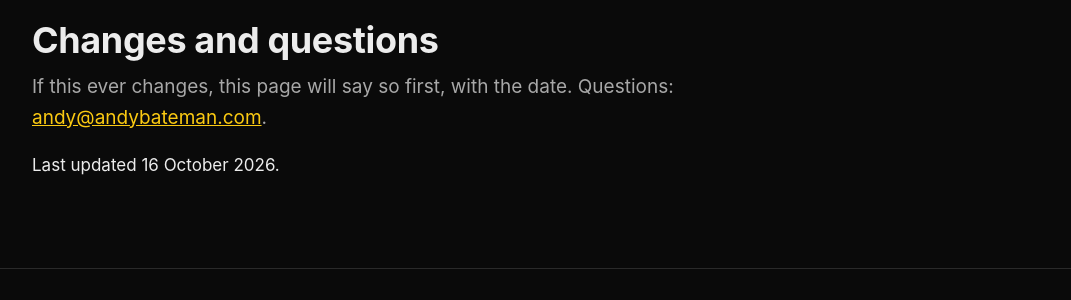
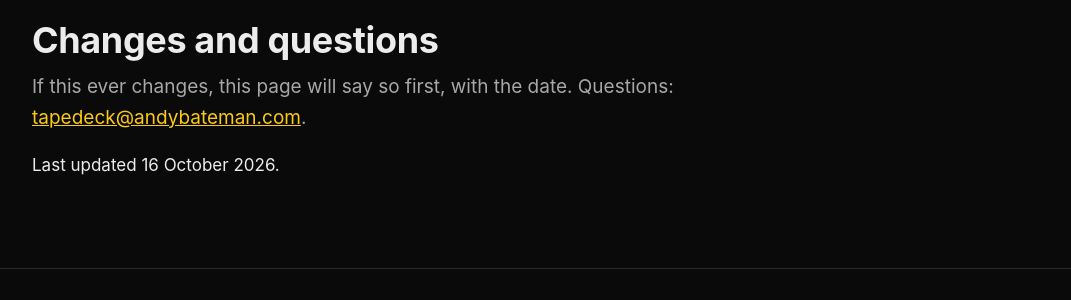
Before and after one commit to andybateman/andybateman.github.io, a Jekyll site: the page tapedeck/privacy.html, which Jekyll copies as it is, in a window 1280 px wide. Shown: the part 1789-2089 px from the top of the page, without its empty margins (104-1175 px from the left). Built offline with Jekyll 4.4.1, drawn with Linux system fonts in a browser that asks for light colours.

Commit message:
/tapedeck/: support at tapedeck@andybateman.com on the help and privacy pages

```diff
--- a/tapedeck/help.html
+++ b/tapedeck/help.html
@@ -370,7 +370,7 @@
   <details><summary>What do the heart and the download arrow on an album do?</summary><p>The heart marks the whole album as a favourite, and the heart in the header then shows favourites only. The arrow downloads the album to this device without playing it; a ring or a yellow dot where the arrow was says how much of it is here. <a href="#guide">The picture of an album&rsquo;s row</a> has each state.</p></details>
   <details><summary>What are the yellow dots and rings?</summary><p>A dot means the album or track is on this device, and a ring means part of it is. The circle in the header shows only what is on this device, and counts the tracks still to come while downloads run.</p></details>
   <details><summary>My favourites aren&rsquo;t on my other device</summary><p>They go through iCloud: check you&rsquo;re signed in to iCloud with the same Apple Account on both. They usually arrive within a minute.</p></details>
-  <p>Something else? Email <a href="mailto:andy@andybateman.com">andy@andybateman.com</a>.</p>
+  <p>Something else? Email <a href="mailto:tapedeck@andybateman.com">tapedeck@andybateman.com</a>.</p>
 </section>
 
 </main>
--- a/tapedeck/privacy.html
+++ b/tapedeck/privacy.html
@@ -59,7 +59,7 @@
 
 <section aria-labelledby="contact-h">
   <h2 id="contact-h">Changes and questions</h2>
-  <p>If this ever changes, this page will say so first, with the date. Questions: <a href="mailto:andy@andybateman.com">andy@andybateman.com</a>.</p>
+  <p>If this ever changes, this page will say so first, with the date. Questions: <a href="mailto:tapedeck@andybateman.com">tapedeck@andybateman.com</a>.</p>
   <p>Last updated 16 October 2026.</p>
 </section>
 
```
